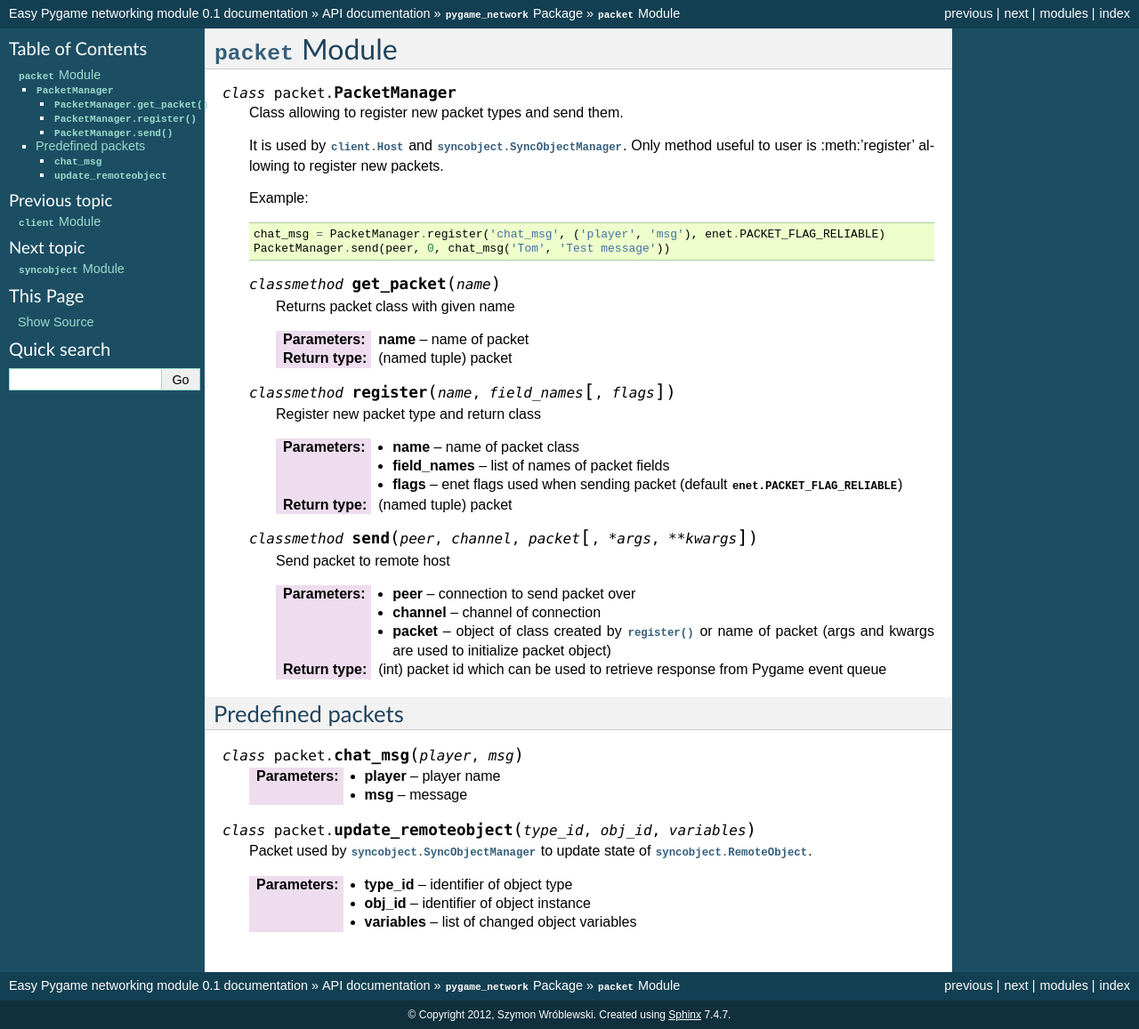
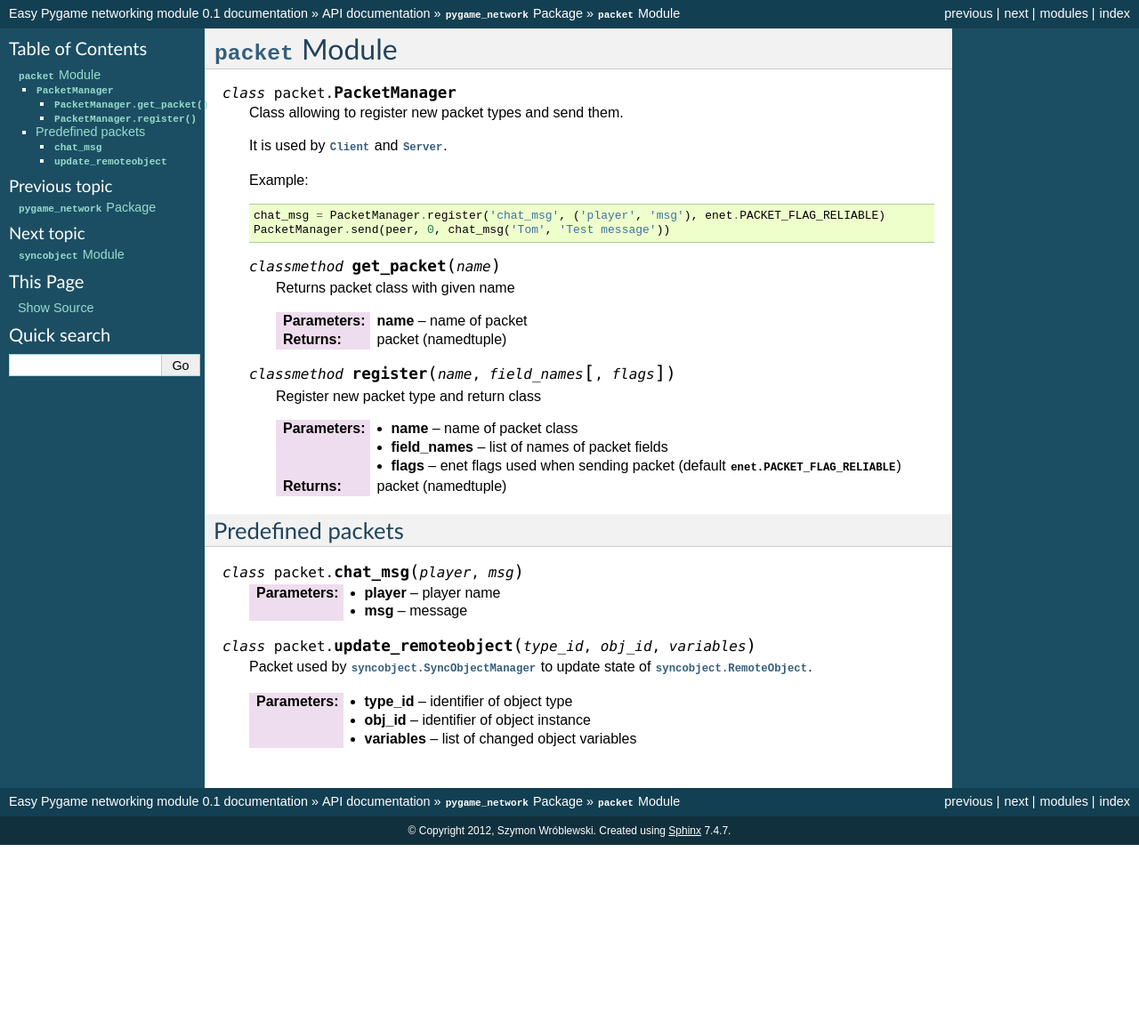
Before and after one commit to unkn-one/pygnetic, a Sphinx documentation site: the page built from doc/source/packet.rst, in a window 1280 px wide. Shown: the whole page at 89% size. Built offline with Sphinx 7.4.7, drawn with Linux system fonts in a browser that asks for light colours; pages that are not in the unit, such as notebooks, are missing from menus; after the commit the page ends 950 px from its top, so only the background shows below that.

Commit message:
extended documentation

```diff
--- a/doc/source/packet.rst
+++ b/doc/source/packet.rst
@@ -9,9 +9,7 @@
 
    Class allowing to register new packet types and send them.
 
-   It is used by :class:`client.Host` and :class:`syncobject.SyncObjectManager`.
-   Only method useful to user is :meth:'register'
-   allowing to register new packets.
+   It is used by :class:`Client` and :class:`Server`.
 
    Example::
 
@@ -24,7 +22,7 @@
       Returns packet class with given name
 
       :param name: name of packet
-      :rtype: (named tuple) packet
+      :return: packet (namedtuple)
 
 
    .. classmethod:: PacketManager.register(name, field_names[, flags])
@@ -36,21 +34,7 @@
       :param flags:
          enet flags used when sending packet
          (default :const:`enet.PACKET_FLAG_RELIABLE`)
-      :rtype: (named tuple) packet
-
-
-   .. classmethod:: PacketManager.send(peer, channel, packet[, *args, **kwargs])
-
-      Send packet to remote host
-
-      :param peer: connection to send packet over
-      :param channel: channel of connection
-      :param packet:
-         object of class created by :meth:`register` or
-         name of packet (args and kwargs are used to initialize packet object)
-      :rtype:
-         (int) packet id which can be used to retrieve response from
-         Pygame event queue
+      :return: packet (namedtuple)
 
 
 Predefined packets
```
Also changed, not shown: doc/source/client.rst (deleted, +0 -46 lines), doc/source/pygame_network.rst (+28 -48 lines), pygame_network/__init__.py (+5 -2 lines), test_client_1.py (+5 -4 lines), test_client_2.py (+4 -3 lines), test_server.py (+4 -5 lines), 4 other files.
